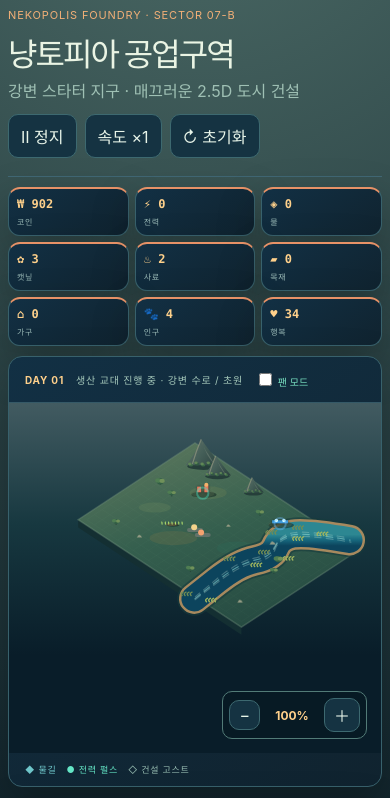
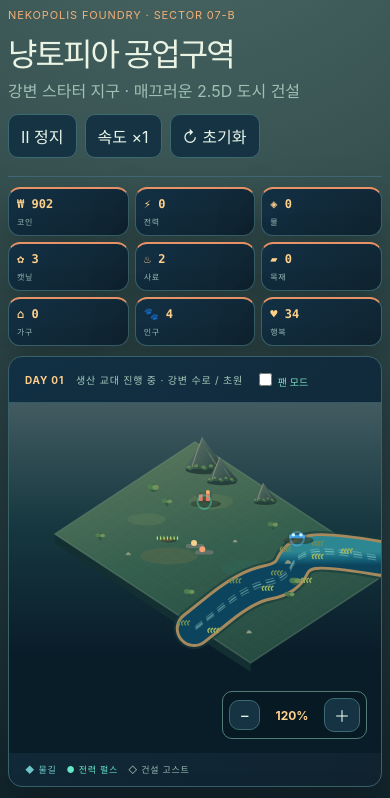
Before and after one commit to altakori/nekopolis, a React (Vite) app: page / in a window 390 px wide. Shown: the top 798 px of the page. Built offline with nearby package versions, Linux system fonts and the light colour scheme.

Commit message:
⚡ fix(ui): improve mobile map legibility

```diff
--- a/src/main.tsx
+++ b/src/main.tsx
@@ -6,8 +6,9 @@ const tools:BuildingKind[]=['road','wire','pipe','field','farm','plant','intake'
 const icons:Record<BuildingKind,string>={road:'▱',wire:'⌁',pipe:'≈',field:'✿',farm:'♧',plant:'◒',intake:'◉',purifier:'◌',feed:'▤',workshop:'⌂',dorm:'▥',plaza:'✦'};
 const colors:Record<BuildingKind,string>={road:'#778c98',wire:'#35e4c0',pipe:'#61bff1',field:'#78bf5b',farm:'#c69255',plant:'#eb765c',intake:'#3e9bdd',purifier:'#64ced3',feed:'#de704f',workshop:'#bf70ae',dorm:'#7079d5',plaza:'#edbd65'};
 function loadState():State{try{return migrateState(JSON.parse(localStorage.getItem('nekopolis-save')||'null'))}catch{return initialState()}}
+const defaultMapZoom=()=>window.innerWidth<=720?1.2:1;
 function App(){
- const canvas=useRef<HTMLCanvasElement>(null),dragRef=useRef(false),startRef=useRef<number|null>(null);const[s,setS]=useState<State>(loadState);const[tool,setTool]=useState<BuildingKind>('road');const[hover,setHover]=useState<number|null>(null);const[selected,setSelected]=useState<number|null>(null);const[zoom,setZoom]=useState(1);const[pan,setPan]=useState({x:0,y:0});const[panMode,setPanMode]=useState(false);
+ const canvas=useRef<HTMLCanvasElement>(null),dragRef=useRef(false),startRef=useRef<number|null>(null);const[s,setS]=useState<State>(loadState);const[tool,setTool]=useState<BuildingKind>('road');const[hover,setHover]=useState<number|null>(null);const[selected,setSelected]=useState<number|null>(null);const[zoom,setZoom]=useState(defaultMapZoom);const[pan,setPan]=useState({x:0,y:0});const[panMode,setPanMode]=useState(false);
  const geo=useCallback(()=>{const c=canvas.current!,r=c.getBoundingClientRect(),base=Math.min(r.width/(W+5),r.height/(H*.72));return{r,cx:r.width/2+pan.x,cy:r.height*.13+pan.y,tw:base*zoom,th:base*.38*zoom}},[pan,zoom]);
  const screen=useCallback((x:number,y:number,g=geo())=>[g.cx+(x-y)*g.tw*.52,g.cy+(x+y)*g.th*.9]as const,[geo]);
  const tile=useCallback((e:React.PointerEvent)=>{const g=geo(),x=e.clientX-g.r.left,y=e.clientY-g.r.top,dx=(x-g.cx)/(g.tw*.52),dy=(y-g.cy)/(g.th*.9),ix=Math.round((dx+dy)/2),iy=Math.round((dy-dx)/2);return ix>=0&&iy>=0&&ix<W&&iy<H?iy*W+ix:null},[geo]);
```
Also changed, not shown: 1 other file (tests, documents, lock files or other folders).
